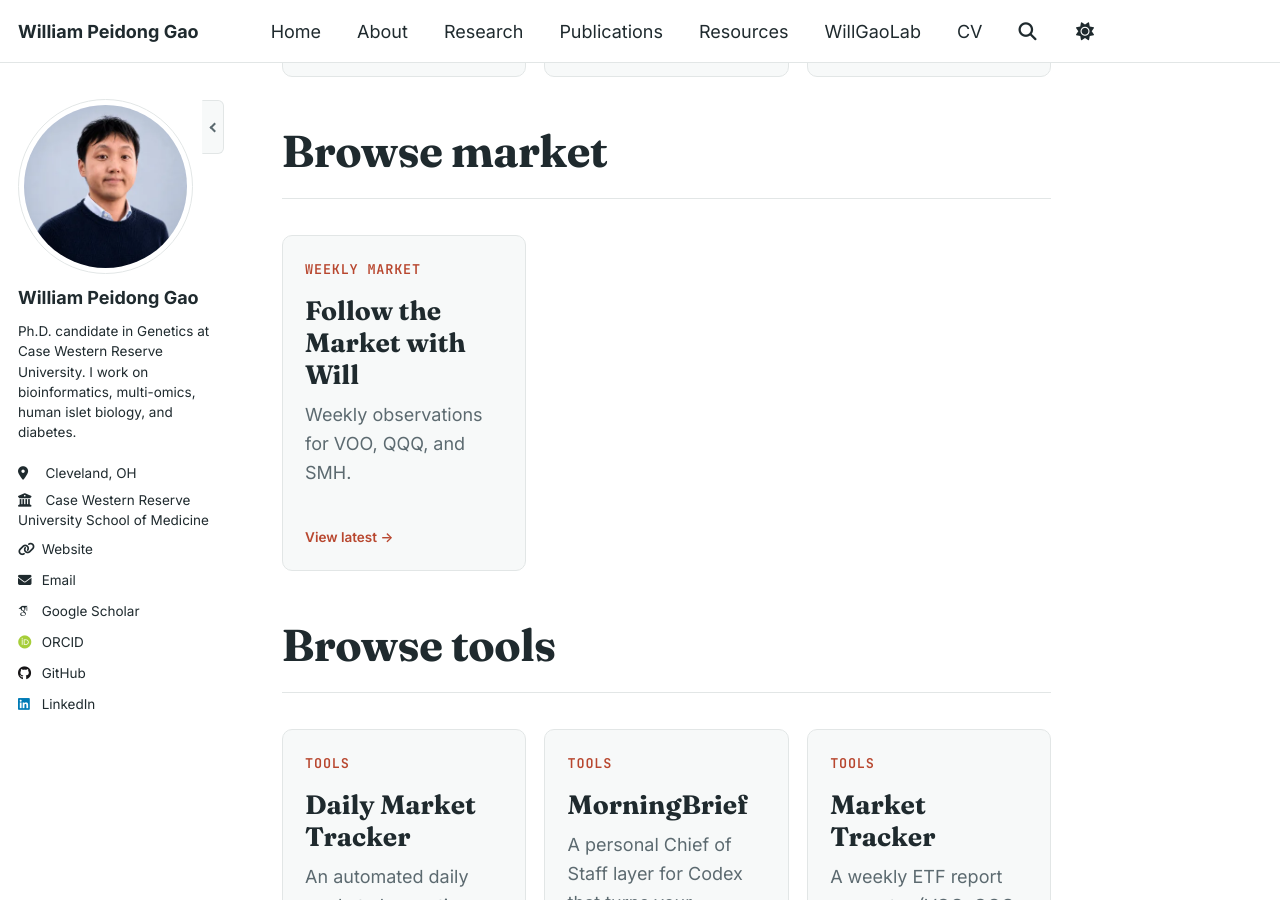
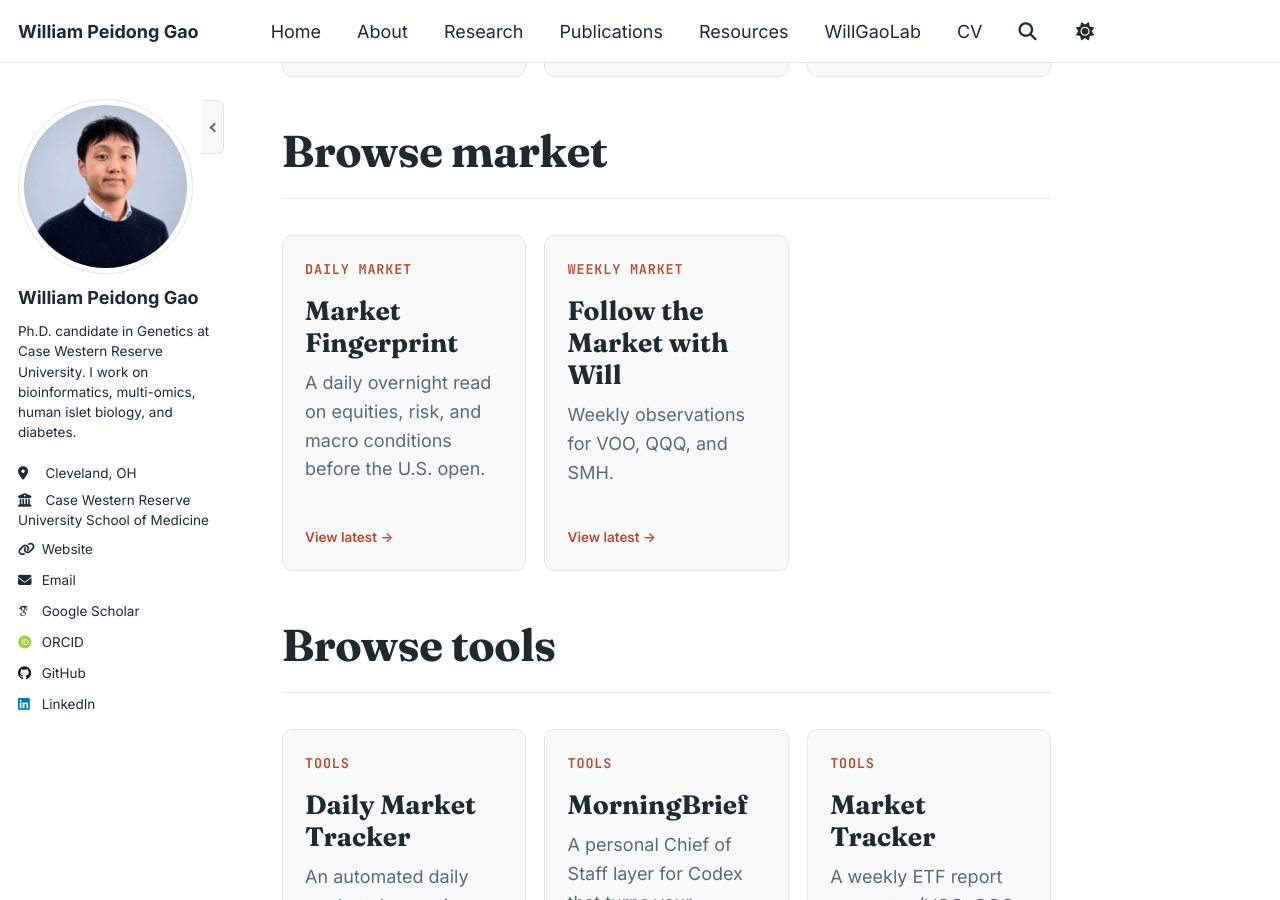
Before and after one commit to PeidongGao/WilliamGaoWeb, a Jekyll site: the page built from _pages/search.md, in a window 1280 px wide and 900 px high, scrolled down 966 px. Built offline with Jekyll 4.4.1, drawn with Linux system fonts in a browser that asks for light colours; some web fonts are replaced; part of the change alters nothing that is shown.

Commit message:
Add Market Fingerprint to Browse market on the search page
The Browse market section is a hand-written list and only ever contained
Follow the Market with Will, so the daily report was missing from it.
Search itself was unaffected: Market Fingerprint is in search.json and
typing "fingerprint" found it.

Note this section is still manual, unlike Browse tools and Browse
publications, which generate from collections and stay current on their own.

Co-Authored-By: Claude Opus 5 <noreply@anthropic.com>

```diff
--- a/_pages/search.md
+++ b/_pages/search.md
@@ -34,6 +34,7 @@ Search across every note, tool, and publication — or explore the collections b
   <section class="home-section" aria-label="Browse market">
     <h2 class="home-section__title">Browse market</h2>
     <div class="wg-card-grid">
+      {% include card.html href="/market-fingerprint/" accent="lab" eyebrow="Daily Market" title="Market Fingerprint" desc="A daily overnight read on equities, risk, and macro conditions before the U.S. open." cta="View latest" %}
       {% include card.html href="/follow-the-market-with-will/" accent="lab" eyebrow="Weekly Market" title="Follow the Market with Will" desc="Weekly observations for VOO, QQQ, and SMH." cta="View latest" %}
     </div>
   </section>
```
